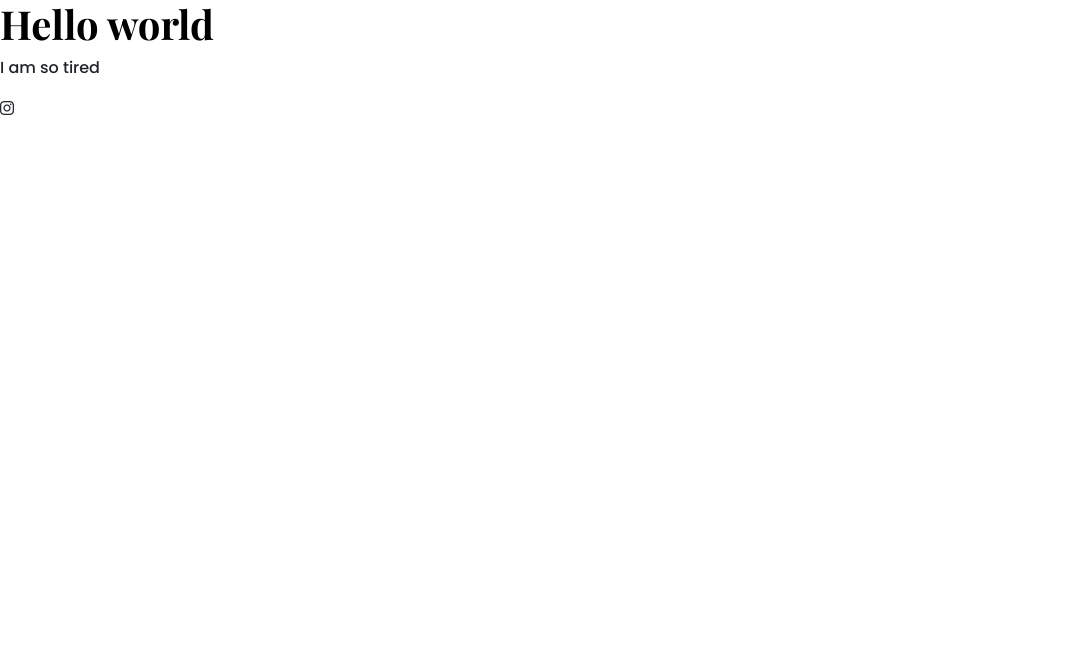
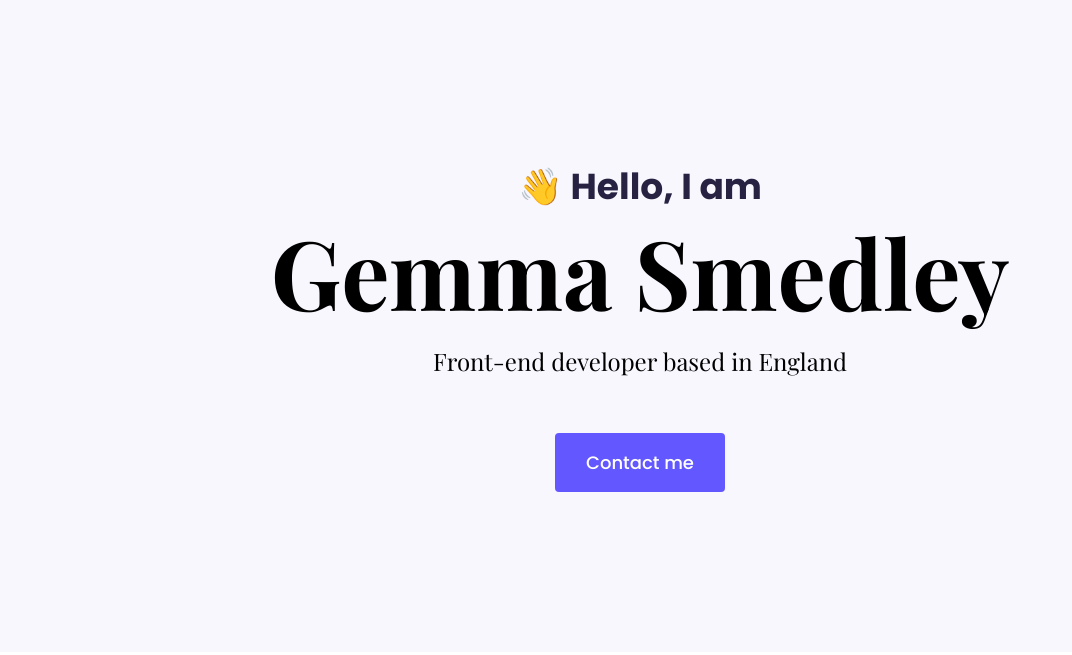
Before and after one commit to gemmasmedley90/portfolio--project, a plain HTML site: page index.html in a window 1280 px wide. Shown: the whole page, without its empty margins (0-1072 px from the left). Drawn offline with nearby package versions, Linux system fonts and the light colour scheme; a web font is replaced by a local one.

Commit message:
Added root characteristics and css

```diff
--- a/index.html
+++ b/index.html
@@ -15,10 +15,13 @@
     <title>Document</title>
 </head>
 <body>
-
-    <h1>Hello world</h1>
-    <p>I am so tired</p>
-    <i class="fab fa-instagram"></i>
-
+<div class="hero">
+<p>👋 Hello, I am</p>
+<h1>Gemma Smedley</h1>
+<h2 class="mb-5">Front-end developer based in England</h2>
+<div>
+<a href="#" class="btn btn-branding">Contact me</a>
+</div>
+</div>
 </body>
 </html>
--- a/styles/portfolio.css
+++ b/styles/portfolio.css
@@ -1,11 +1,54 @@
+:root {
+    --branding-color: #6358FF;
+    --secondary-color: #F9F7FE;
+    --heading-font-family: "Playfair Display", serif;
+    --default-font-family: "Poppins", sans-serif;
+}
+
+body {
+    font-family: var(--default-font-family);
+}
+
+h1, h2, h3, h4, h5, h6 {
+    color: black;
+    font-family: var(--heading-font-family);
+    font-weight: bold;
+}
 
 h1 {
-    color: black;
-    font-family: 'Playfair Display', serif;
+    font-size: 96px;
     font-weight: bold;
 }
 
 p {
-    font-family: "Poppins", sans-serif;
     font-weight: normal;
 }
+
+.hero {
+    background: var(--secondary-color);
+    text-align: center;
+    padding: 160px 20px;
+}
+
+.hero p {
+    font-size: 36px;
+    font-weight: bold;
+    margin: 0;
+    color: #272142;
+}
+
+.hero h2 {
+    font-family: var(--heading-font-family);
+    font-weight: normal;
+    font-size: 24px;
+    line-height: 2;
+}
+
+.btn-branding {
+    background: var(--branding-color);
+    border-radius: 4px;
+    color: white;
+    font-size: 18px;
+    line-height: 27px;
+    padding: 15px 30px;
+}
```
